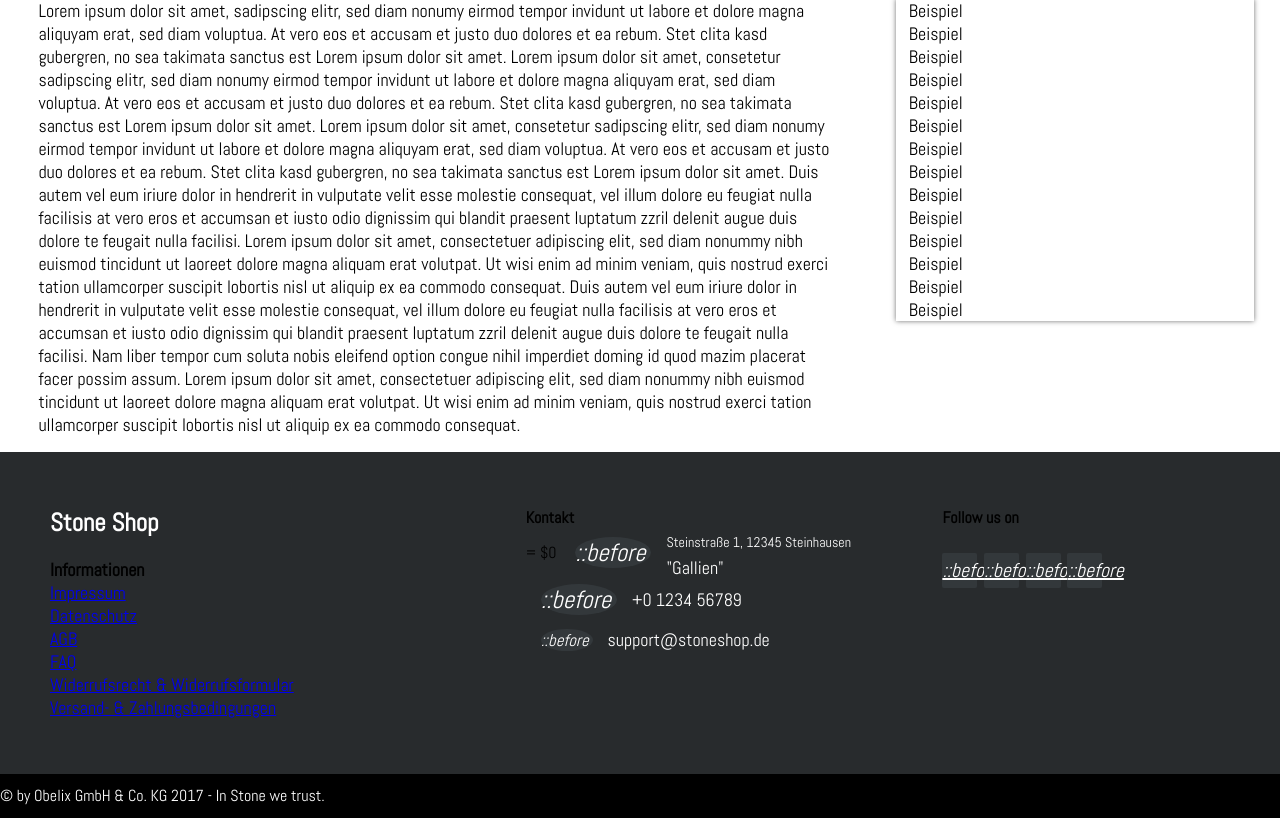
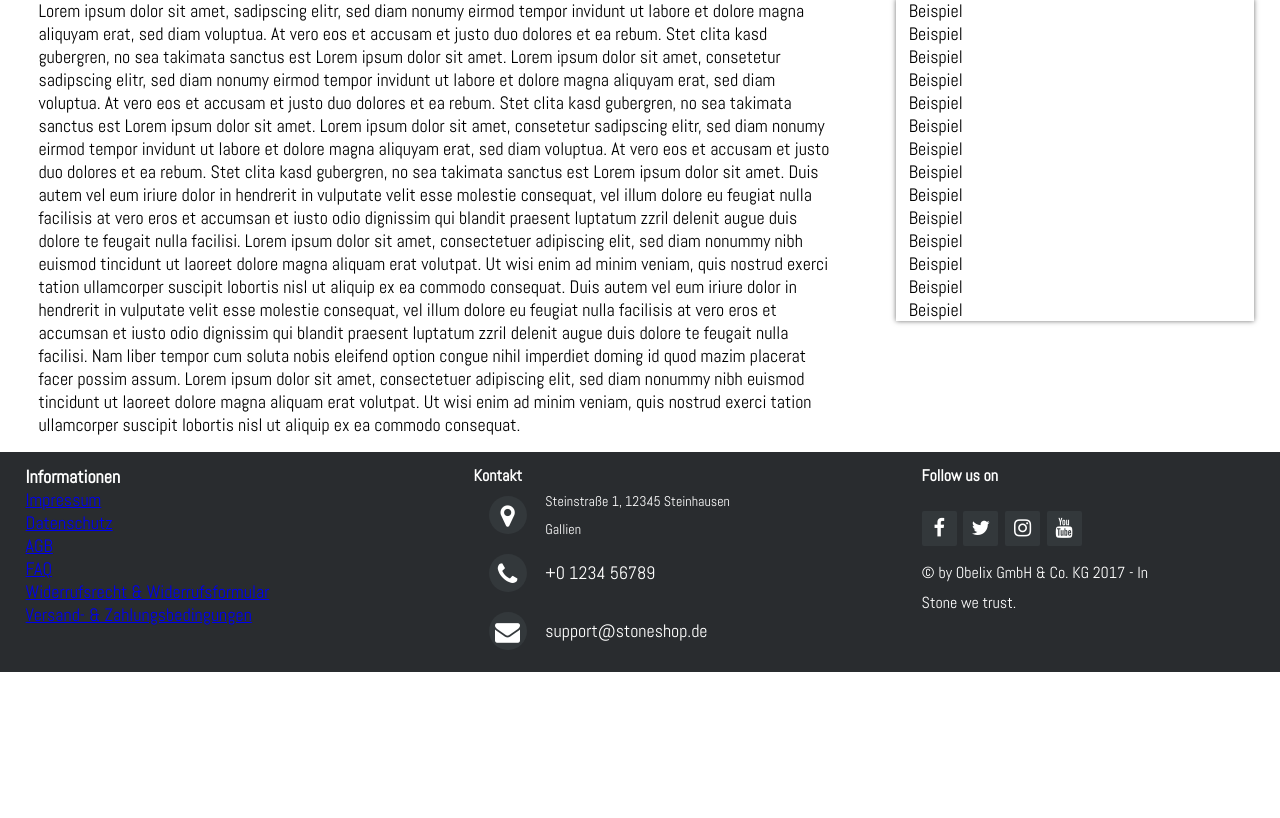
Before and after one commit to dh081/Webprojekt, a PHP site: page / in a window 1280 px wide; the page is wider, and only the part inside the window is pictured. Shown: the part 1600-2418 px from the top of that part. After the commit the page ends 2272 px from the top of that part, so only its background shows below. Run offline with PHP 8.4, Linux system fonts and the light colour scheme.

Commit message:
Footer bearbeitet

```diff
--- a/stylesheet.css
+++ b/stylesheet.css
@@ -137,47 +137,71 @@ div .sidebar {
 
 /* Footer
 */
+
+
 .footer-total {
-    background-color: #282b2d;
+    background-color: #292c2f!important;
     box-shadow: 0 1px 1px 0 rgba(0, 0, 0, 0.12);
     box-sizing: border-box;
     width: 100%;
     text-align: left;
     font-family: 'Abel', sans-serif;
-    padding: 55px 50px;
+    height: 220px;
+    color: #ffffff;
+
+
+
+
+
+
+
 }
-
+/*
 .footer-total .footer-left,
 .footer-total .footer-center,
 .footer-total .footer-right {
     display: inline-block;
     vertical-align: top;
+    float:left;
+    width: 32%;
+
+}*/
+.footer-left, .footer-center, .footer-right {
+    float:left;
+    width:32%;
+    bottom: 10px;
+    display:inline-block;
+    vertical-align: top;
+
+
+}
+.footer-total .footer-left{
+    width: 35%;
+    margin-left: 2%;
+    margin-top: 1%;
+    text-decoration: none;
 }
 
-.footer-total .footer-left{
-    width: 40%;
-}
 
-.footer-total h3{
-    color: #ffffff;
-    margin: 0;
-}
 
 .footer-total .footer-links{
     color:  #ffffff;
-    margin: 20px 0 12px;
-    padding: 0;
+
+    text-decoration: none;
+
 }
 
-.footer-total .footer-links ul li a{
+.footer-total .footer-left .footer-links ul li a{
     display:inline-block;
-    line-height: 1.8;
+
     text-decoration: none;
-    color:  inherit;
+    color:  #ffffff!important;
 }
 
 .footer-total .footer-center{
     width: 35%;
+    margin-top: 1%;
+
 }
 
 .footer-total .footer-center i{
@@ -193,10 +217,20 @@ div .sidebar {
     vertical-align: middle;
 }
 
-
-.footer-total .footer-center i.fa-envelope{
+.footer-total .footer-center i .fa-map-marker:before{
     font-size: 17px;
     line-height: 38px;
+}
+
+.footer-total .footer-center i .fa-phone:before{
+    font-size: 17px;
+    line-height: 38px;
+}
+
+.footer-total .footer-center i .fa-envelope:before{
+    font-size: 17px;
+    line-height: 38px;
+
 }
 
 .footer-total .footer-center p{
@@ -220,10 +254,14 @@ div .sidebar {
 
 .footer-total .footer-right {
     width: 20%;
+    margin-top: 1%;
+
 }
 
 .footer-total .footer-sm-icons {
     margin-top: 25px;
+    color: #ffffff;
+
 }
 
 .footer-total .footer-sm-icons a {
@@ -240,11 +278,19 @@ div .sidebar {
     margin-right: 3px;
     margin-bottom: 5px;
 }
+.footer-total .footer-sm-icons a i:before {
+
+    font-style: normal;
+    font-weight: normal;
+    text-decoration: inherit;
+}
 
 .footer-bottom {
-    background-color: black;
+
     min-height: 30px;
     width: 100%;
+   margin-bottom: 0;
+
 }
 /*
 .fa {
--- a/system/widgets/footer.php
+++ b/system/widgets/footer.php
@@ -10,6 +10,7 @@ echo '
 <head>
     <meta charset="utf-8">
     <meta name="viewport" content="width=device-width, initial-scale=1">
+    <link rel="stylesheet" href="https://cdnjs.cloudflare.com/ajax/libs/font-awesome/4.7.0/css/font-awesome.min.css">
    <!-- <link rel="stylesheet" href="https://maxcdn.bootstrapcdn.com/bootstrap/3.3.7/css/bootstrap.min.css">
     <link rel="stylesheet" href="https://cdnjs.cloudflare.com/ajax/libs/font-awesome/4.7.0/css/font-awesome.min.css">
     <script src="https://ajax.googleapis.com/ajax/libs/jquery/3.2.1/jquery.min.js"></script>
@@ -36,7 +37,6 @@ echo '
 <br>
 <footer class="footer-total">
     <div class="footer-left">
-        <h3>Stone Shop</h3>
         <p class="footer-links">
         <h4>Informationen</h4>
             <ul>
@@ -51,24 +51,21 @@ echo '
     </div>
     <div class="footer-center">
         <h4>Kontakt</h4>
-         <div> = $0
+         <div>
             <i class="fa fa-map-marker">
-               ::before
             </i>
             <p>
-                <span>Steinstraße 1, 12345 Steinhausen</span>
-                "Gallien"
+                <span>Steinstraße 1, 12345 Steinhausen <br>Gallien</span>
+
             </p>
          </div>
          <div>
             <i class="fa fa-phone">
-            ::before
             </i>
             <p>+0 1234 56789</p>
          </div>
          <div>
             <i class="fa fa-envelope">
-            ::before
             </i>
             <p>
                 <a href="mailto:support@stoneshop.de">support@stoneshop.de</a>
@@ -80,24 +77,25 @@ echo '
         <div class="footer-sm-icons">
             <a href="#">
                 <i class="fa fa-facebook">
-                ::before
                 </i>
             </a>
             <a href="#">
                 <i class="fa fa-twitter">
-                ::before
                 </i>
             </a>
             <a href="#">
                 <i class="fa fa-instagram">
-                ::before
                 </i>
             </a>
             <a href="#">
                 <i class="fa fa-youtube">
-                ::before
                 </i>
             </a>
+        </div>
+        <div class="footer-bottom">
+            <div class="copyright">
+                © by Obelix GmbH & Co. KG 2017 - In Stone we trust.
+            </div>
         </div>
     </div>
 </footer>
@@ -141,11 +139,7 @@ Besuchen Sie auch unsere Kanäle. </br>
     </div>
     </div>
 </footer> !-->
-<div class="footer-bottom">
-   <div class="copyright">
-© by Obelix GmbH & Co. KG 2017 - In Stone we trust.
-    </div>
-</div>
+
 </body>
 </html>
 
```
